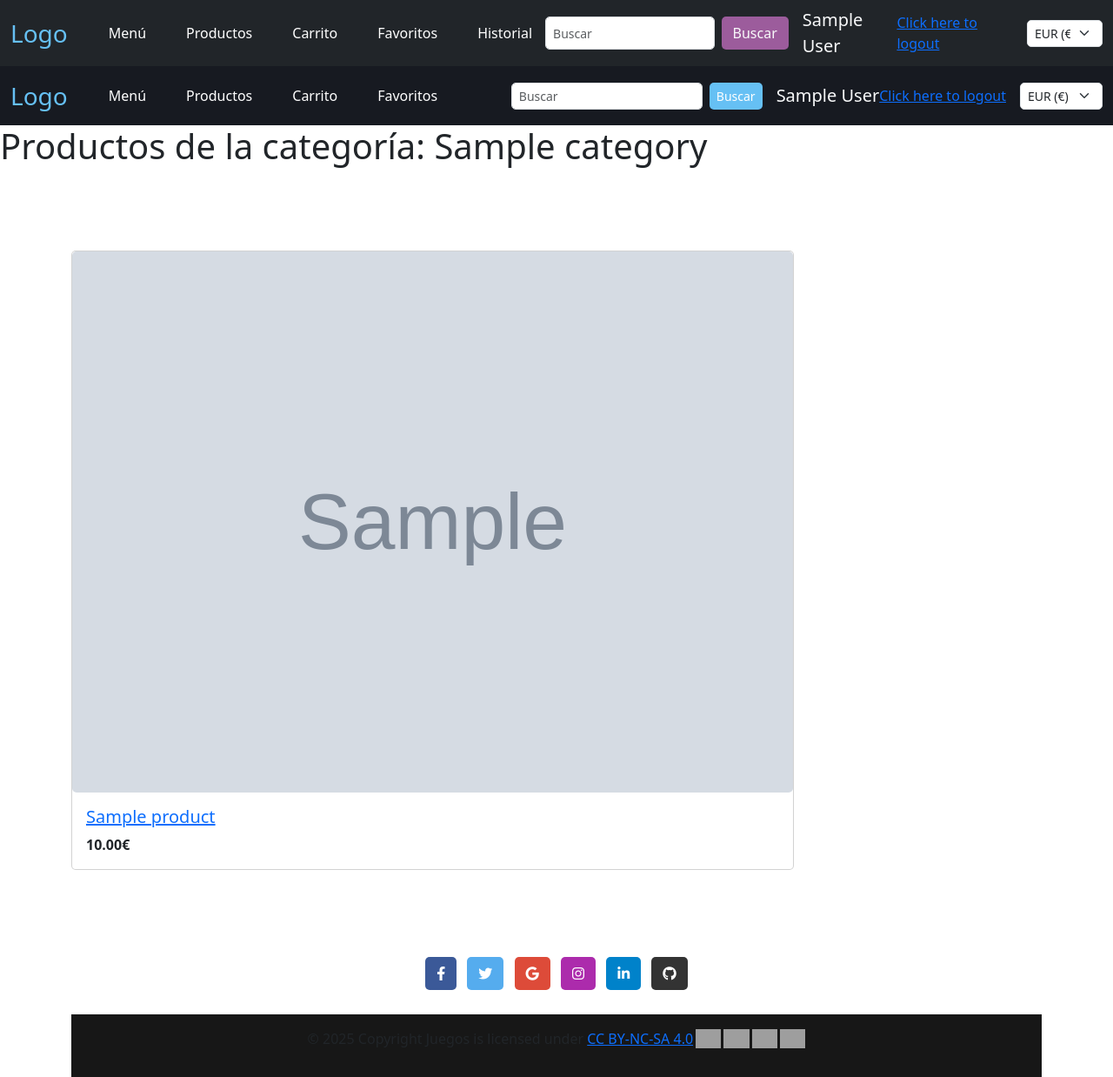
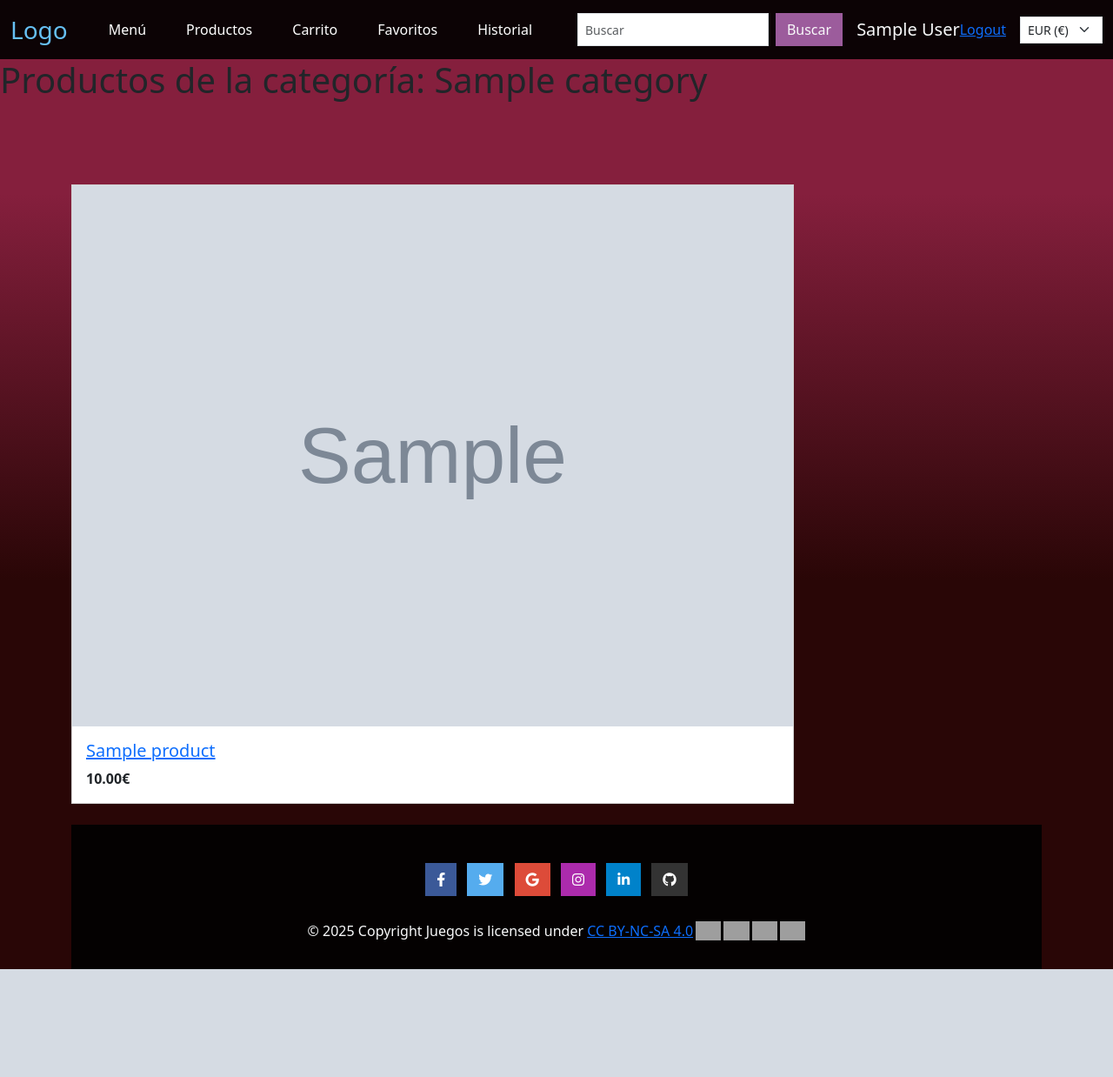
Before and after one commit to benazk/ProyectoTiendaOnline, a Flask app: page /categoria/1 in a window 1280 px wide. Shown: the whole page at 87% size. After the commit the page ends 1114 px from the top, so only its background shows below. Run offline with Flask 3, Linux system fonts and the light colour scheme; a user stored in the database is signed in; tables that the repository leaves empty hold one stand-in row (values such as "Sample post"); grey boxes marked "Sample" are stand-in pictures; grey boxes are pictures that could not be loaded.

Commit message:
Cambios en el interfaza grafico 04/02/25

```diff
--- a/mi_app/static/css/base.css
+++ b/mi_app/static/css/base.css
@@ -1,17 +1,17 @@
 .btn{
-    border-radius: 5px;
+    border-radius: 0px;
 }
 .form-control{
-    border-radius: 5px;
+    border-radius: 0px;
 }
 .form-select{
-    border-radius: 5px;
+    border-radius: 0px;
 }
 .card{
-    border-radius: 5px;
+    border-radius: 0px;
 }
 .card-img-top{
-    border-radius: 5px;
+    border-radius: 0px;
 }
 
 #carruselSlide{
@@ -41,7 +41,7 @@
 
 .nav-item button:hover {
     background-color: #4c6b90;
-    border-radius: 5px;
+    border-radius: 0px;
 }
 
 .btn-primary {
@@ -51,5 +51,9 @@
 
 .btn-dark:hover {
     background-color: #4c6b90;
-    border-radius: 5px;
+    border-radius: 0px;
 }
+body {
+    background: rgb(133,31,61);
+    background: linear-gradient(180deg, rgba(133,31,61,1) 20%, rgba(41,6,6,1) 60%);
+}
--- a/mi_app/templates/base.html
+++ b/mi_app/templates/base.html
@@ -14,29 +14,33 @@
 
 <body>
     <!-- Navbar (barra de navegación) -->
-    <nav class="navbar navbar-expand-lg navbar bg-dark ">
+    <nav class="navbar navbar-expand-lg navbar" style="background-color: rgba(0, 0, 0, 0.911);">
         <div class="container-fluid ">
             <!-- Logo en el navbar -->
             <a class="navbar-brand fs-3 " href="{{ url_for('catalog.home') }}">Logo</a>
             <!-- Botón "hamburguesa" para pantallas pequeñas -->
-            <button class="navbar-toggler" type="button" data-bs-toggle="collapse" data-bs-target="#mynavbar">
+            <button class="navbar-toggler bg-light" type="button" data-bs-toggle="collapse" data-bs-target="#mynavbar">
                 <span class="navbar-toggler-icon"></span>
             </button>
             <!-- Menú del navbar que se colapsa en pantallas pequeñas -->
             <div class="collapse navbar-collapse" id="mynavbar">
                 <ul class="navbar-nav me-auto">
                     <li class="nav-item">
-                        <a href="{{ url_for('catalog.home') }}"><button class="btn btn-dark fs-6 ms-3" type="button">Menú</button></a>
+                        <a href="{{ url_for('catalog.home') }}"><button class="btn btn-dark fs-6 ms-3"
+                                type="button">Menú</button></a>
                     </li>
                     <li class="nav-item">
-                        <a href="{{ url_for('catalog.productos') }}"><button class="btn btn-dark fs-6 ms-3" type="button">Productos</button></a>
+                        <a href="{{ url_for('catalog.productos') }}"><button class="btn btn-dark fs-6 ms-3"
+                                type="button">Productos</button></a>
                     </li>
                     {% if current_user.is_authenticated %}
                     <li class="nav-item">
-                        <a href="{{ url_for('catalog.carrito', user=current_user.nombre )}}"><button class="btn btn-dark  fs-6 ms-3" type="button">Carrito</button></a>
+                        <a href="{{ url_for('catalog.carrito', user=current_user.nombre )}}"><button
+                                class="btn btn-dark  fs-6 ms-3" type="button">Carrito</button></a>
                     </li>
                     <li class="nav-item">
-                        <a href="{{ url_for('catalog.favs', user=current_user.nombre  )}}"><button class="btn btn-dark fs-6 ms-3" type="button">Favoritos</button></a>
+                        <a href="{{ url_for('catalog.favs', user=current_user.nombre  )}}"><button
+                                class="btn btn-dark fs-6 ms-3" type="button">Favoritos</button></a>
                     </li>
                     <li class="nav-item">
                         <button class="btn btn-dark fs-6 ms-3" type="button">Historial</button>
@@ -51,11 +55,14 @@
                 </form>
                 <!-- Usuario y moneda en pantallas grandes -->
                 {% if current_user.is_authenticated %}
-                    <div class="text-light fs-5 ms-3 d-none d-md-block">{{ current_user.nombre }}<span id="username"></span></div>
-                    <a href="{{ url_for('catalog.logout') }}">Click here to logout</a>
+                <div class="text-light fs-5 ms-3 d-none d-md-block"> </i>{{ current_user.nombre }}<span id="username"></span>
+                </div>
+                <a href="{{ url_for('catalog.logout') }}"> Logout</a>
                 {% else %}
-                    <a href="{{ url_for('catalog.login') }}"><button class="btn btn-dark fs-6 ms-3" type="button">Iniciar Sesión</button></a>
-                    <a href="{{ url_for('catalog.registerform') }}"><button class="btn btn-dark fs-6 ms-3" type="button">Registrarse</button></a>
+                <a href="{{ url_for('catalog.login') }}"><button class="btn btn-dark fs-6 ms-3" type="button">Iniciar
+                        Sesión</button></a>
+                <a href="{{ url_for('catalog.registerform') }}"><button class="btn btn-dark fs-6 ms-3"
+                        type="button">Registrarse</button></a>
                 {% endif %}
                 <div class="ms-3 d-none d-md-block">
                     <select class="form-select form-select-sm" id="currencySelector">
@@ -69,39 +76,44 @@
     </nav>
     <div>
         {% block container %}{% endblock %}
+        <!-- Copyright -->
+        <div class="text-center text-light p-3" style="background-color: rgba(0, 0, 0, 0.911);">
             <!-- Footer -->
-    <footer class="text-center mt-5">
-      <div class="container p-4 pb-0" >
+            <footer class="text-center">
+                <div class="container p-4 pb-0">
                     <!-- Sección: Redes sociales -->
                     <section class="mb-4">
                         <!-- Facebook -->
-              <a data-mdb-ripple-init class="btn text-white btn-floating m-1" style="background-color: #3b5998;"
-                  href="facebook.com" role="button"><i class="fab fa-facebook-f"></i></a>
+                        <a data-mdb-ripple-init class="btn text-white btn-floating m-1"
+                            style="background-color: #3b5998;" href="facebook.com" role="button"><i
+                                class="fab fa-facebook-f"></i></a>
 
                         <!-- Twitter -->
-              <a data-mdb-ripple-init class="btn text-white btn-floating m-1" style="background-color: #55acee;"
-                  href="twitter.com" role="button"><i class="fab fa-twitter"></i></a>
+                        <a data-mdb-ripple-init class="btn text-white btn-floating m-1"
+                            style="background-color: #55acee;" href="twitter.com" role="button"><i
+                                class="fab fa-twitter"></i></a>
 
                         <!-- Google -->
-              <a data-mdb-ripple-init class="btn text-white btn-floating m-1" style="background-color: #dd4b39;"
-                  href="google.com" role="button"><i class="fab fa-google"></i></a>
+                        <a data-mdb-ripple-init class="btn text-white btn-floating m-1"
+                            style="background-color: #dd4b39;" href="google.com" role="button"><i
+                                class="fab fa-google"></i></a>
 
                         <!-- Instagram -->
-              <a data-mdb-ripple-init class="btn text-white btn-floating m-1" style="background-color: #ac2bac;"
-                  href="https://www.instagram.com" role="button"><i class="fab fa-instagram"></i></a>
+                        <a data-mdb-ripple-init class="btn text-white btn-floating m-1"
+                            style="background-color: #ac2bac;" href="https://www.instagram.com" role="button"><i
+                                class="fab fa-instagram"></i></a>
 
                         <!-- Linkedin -->
-              <a data-mdb-ripple-init class="btn text-white btn-floating m-1" style="background-color: #0082ca;"
-                  href="https://es.linkedin.com" role="button"><i class="fab fa-linkedin-in"></i></a>
+                        <a data-mdb-ripple-init class="btn text-white btn-floating m-1"
+                            style="background-color: #0082ca;" href="https://es.linkedin.com" role="button"><i
+                                class="fab fa-linkedin-in"></i></a>
 
                         <!-- Github -->
-              <a data-mdb-ripple-init class="btn text-white btn-floating m-1" style="background-color: #333333;"
-                  href="https://github.com/benazk/ProyectoTiendaOnline" role="button"><i class="fab fa-github"></i></a>
+                        <a data-mdb-ripple-init class="btn text-white btn-floating m-1"
+                            style="background-color: #333333;" href="https://github.com/benazk/ProyectoTiendaOnline"
+                            role="button"><i class="fab fa-github"></i></a>
                     </section>
                 </div>
-
-      <!-- Copyright -->
-      <div class="text-center p-3" style="background-color: rgba(0, 0, 0, 0.911);">
                 <p xmlns:cc="http://creativecommons.org/ns#" xmlns:dct="http://purl.org/dc/terms/"><span
                         property="dct:title">© 2025 Copyright Juegos</span> is licensed under <a
                         href="https://creativecommons.org/licenses/by-nc-sa/4.0/?ref=chooser-v1" target="_blank"
@@ -113,11 +125,11 @@
                             style="height:22px!important;margin-left:3px;vertical-align:text-bottom;"
                             src="https://mirrors.creativecommons.org/presskit/icons/nc.svg?ref=chooser-v1" alt=""><img
                             style="height:22px!important;margin-left:3px;vertical-align:text-bottom;"
-                        src="https://mirrors.creativecommons.org/presskit/icons/sa.svg?ref=chooser-v1" alt=""></a></p>
+                            src="https://mirrors.creativecommons.org/presskit/icons/sa.svg?ref=chooser-v1" alt=""></a>
+                </p>
         </div>
         </footer>
         <!-- Agregar iconos a los botones de categorías -->
-
         <script src="https://unpkg.com/vue@3"></script>
         <script src="{{ url_for('static', filename='js/vue.js') }}"></script>
     </div>
--- a/mi_app/templates/index.html
+++ b/mi_app/templates/index.html
@@ -16,63 +16,35 @@
                 margin-right: 6%;
             }
         }
+
+        a {
+            text-decoration: none;
+        }
     </style>
 </head>
 
-<body style="background-color: rgb(77, 120, 170);">
+<body>
     <!-- Botón para desplegar categorías en pantallas pequeñas (justo debajo del navbar) -->
     <div class="d-block d-md-none">
-        <button style="width: 80px; height: 50px" class="btn btn-dark w-20 ms-auto d-block" type="button"
+        <button style="width: 100%; height: 70px" class="btn btn-dark w-20 ms-auto d-block text-light" type="button"
             data-bs-toggle="collapse" data-bs-target="#mobile-categories">
             <i class="bi bi-chevron-down"></i>
-        </button>
+            Categorías</button>
         <div class="collapse" id="mobile-categories">
             <ul class="list-unstyled">
                 {% for categ in categorias%} <!--Bucle para mostrar todas las categorías dentro del menú desplegable-->
                 <li><a href="{{url_for('catalog.categoria', categ=categ['idCategoria'])}}"
-                        class="link-dark rounded p-1">{{ categ["nombre"] }}</a></li>
+                        class="link-light rounded p-1">{{ categ["nombre"] }}</a></li>
                 {% endfor %}
             </ul>
         </div>
     </div>
-
-
-
-    <!-- Sidebar de categorías (se muestra solo en pantallas grandes) -->
-    <div class="d-flex">
-        <div class="col-md-3">
-            <div class="position- top-0 end-0 vh-100 bg-light p-4 d-none d-md-block categoria"
-                style="width: 250px; border-left: 1px solid #ccc;">
-
-
-                <ul class="list-unstyled">
-                    <li class="mb-3">
-                        <button
-                            class="btn text-dark btn-toggle align-items-center rounded d-flex justify-content-between w-100"
-                            data-bs-toggle="collapse" data-bs-target="#home-collapse" aria-expanded="true">
-                            Categorias
-                            <i class="bi bi-chevron-down"></i>
-                        </button>
-                        <div class="collapse show" id="home-collapse">
-                            <ul class="list-unstyled fw-normal small ">
-                                {% for categ in categorias%}
-                                <!--Bucle para mostrar todas las categorías dentro del menú desplegable-->
-                                <li><a href="{{url_for('catalog.categoria', categ=categ['idCategoria'])}}"
-                                        class="link-dark rounded p-1">{{ categ["nombre"] }}</a></li>
-                                {% endfor %}
-                            </ul>
-                        </div>
-                    </li>
-
-                    <li class="border-top my-2"></li>
-
-
-                </ul>
-            </div>
-        </div>
+    <div class="container mt-5 mb-5">
+        <div class="row">
             <!--Este div de aquí le corresponde al carrusel de los juegos destacados de nuestra tienda y clicar en ellos te llevará a la página de dicho producto-->
-        <div class="col-sm-12 col-md-6 col-lg-8">
-            <div class="container-fluid">
+            <div class="col-sm-12 col-md-7 col-lg-9">
+                <h2 class="text-light text-center">Destacados y recomendados</h2>
+                <div class="container">
                     <div id="carouselExampleIndicators" class="carousel slide carousel-fade" data-bs-ride="carousel">
                         <div class="carousel-indicators">
                             {% set num = {"count":0} %} <!--Este diccionario con la key count sirve para hacer un conteo desde 0 porque el carrusel
@@ -95,7 +67,7 @@
                                         src="{{url_for('static', filename=destacado['imagen'])}}" class="d-block w-100"
                                         alt="...">
                                 </a>
-                            <h3 style="text-align: center;">{{destacado['nombre']}}</h3>
+                                <h3 class="text-center text-light">{{destacado['nombre']}}</h3>
                             </div>
                             {% endif %}
                             {% endfor %}
@@ -114,6 +86,34 @@
                     </div>
                 </div>
             </div>
+            <!-- Sidebar de categorías (se muestra solo en pantallas grandes) -->
+            <div class="col-sm-12 col-md-5 col-lg-3" style="background-color:rgba(0, 0, 0, 0.911);">
+                <div class="container-fluid" style="background-color:rgba(0, 0, 0, 0.911);">
+                    <div class="position-top-0 end-0 vh-100 p-4 d-none d-md-block categoria text-light"
+                        style="width: 250px;">
+                        <ul class="list-unstyled text-light" style="background-color: rgba(0, 0, 0, 0.911);">
+                            <li class="mb-3">
+                                <button
+                                    class="btn text-light btn-toggle align-items-center rounded d-flex justify-content-between w-100"
+                                    data-bs-toggle="collapse" data-bs-target="#home-collapse" aria-expanded="true">
+                                    Categorias
+                                    <i class="bi bi-chevron-down"></i>
+                                </button>
+                                <div class="collapse show" id="home-collapse">
+                                    <ul class="list-unstyled fw-normal small ">
+                                        {% for categ in categorias%}
+                                        <!--Bucle para mostrar todas las categorías dentro del menú desplegable-->
+                                        <li><a href="{{url_for('catalog.categoria', categ=categ['idCategoria'])}}"
+                                                class="link-light rounded p-1">{{ categ["nombre"] }}</a></li>
+                                        {% endfor %}
+                                    </ul>
+                                </div>
+                            </li>
+                        </ul>
+                    </div>
+                </div>
+            </div>
+        </div>
     </div>
 </body>
 
--- a/mi_app/templates/prods-por-categ.html
+++ b/mi_app/templates/prods-por-categ.html
@@ -21,61 +21,6 @@
 </head>
 
 <body>
-    <!-- Navbar (barra de navegación) -->
-    <nav class="navbar navbar-expand-lg">
-        <div class="container-fluid">
-            <!-- Logo en el navbar -->
-            <a class="navbar-brand fs-3" href="{{ url_for('catalog.home') }}">Logo</a>
-            <!-- Botón "hamburguesa" para pantallas pequeñas -->
-            <button class="navbar-toggler" type="button" data-bs-toggle="collapse" data-bs-target="#mynavbar">
-                <span class="navbar-toggler-icon"></span>
-            </button>
-            <!-- Menú del navbar que se colapsa en pantallas pequeñas -->
-            <div class="collapse navbar-collapse" id="mynavbar">
-                <ul class="navbar-nav me-auto">
-                    <li class="nav-item">
-                        <a href="{{ url_for('catalog.home', page=1) }}"><button class="btn btn-light btn-sm fs-6 ms-3" type="button">Menú</button></a>
-                    </li>
-                    <li class="nav-item">
-                        <a href="{{ url_for('catalog.productos') }}"><button class="btn btn-primary btn-sm fs-6 ms-3" type="button">Productos</button></a>
-                    </li>
-                    {% if current_user.is_authenticated %}
-                    <li class="nav-item">
-                        <a href="{{ url_for('catalog.carrito', user=current_user.nombre )}}"><button class="btn btn-light btn-sm fs-6 ms-3" type="button">Carrito</button></a>
-                    </li>
-                    <li class="nav-item">
-                        <a href="{{ url_for('catalog.favs', user=current_user.nombre  )}}"><button class="btn btn-light btn-sm fs-6 ms-3" type="button">Favoritos</button></a>
-                    </li>
-                    {% endif %}
-                    <li class="nav-item">
-
-                    </li>
-                </ul>
-                <!-- Barra de búsqueda -->
-                <form class="d-flex ms-auto barraBusqueda">
-                    <input class="form-control form-control-sm me-2" type="search" placeholder="Buscar"
-                        aria-label="Search">
-                    <button class="btn btn-primary btn-sm" type="submit">Buscar</button>
-                </form>
-                <!-- Usuario y moneda en pantallas grandes -->
-                {% if current_user.is_authenticated %}
-                    <div class="text-light fs-5 ms-3 d-none d-md-block">{{ current_user.nombre }}<span id="username"></span></div>
-                    <a href="{{ url_for('catalog.logout') }}">Click here to logout</a>
-                {% else %}
-                    <a href="{{ url_for('catalog.login') }}"><button class="btn btn-light btn-sm fs-6 ms-3" type="button">Iniciar Sesión</button></a>
-                    <a href="{{ url_for('catalog.register') }}"><button class="btn btn-light btn-sm fs-6 ms-3" type="button">Registrarse</button></a>
-                {% endif %}
-
-                <div class="ms-3 d-none d-md-block">
-                    <select class="form-select form-select-sm" id="currencySelector">
-                        <option value="eur">EUR (€)</option>
-                        <option value="usd">USD ($)</option>
-                        <option value="gbp">GBP (£)</option>
-                    </select>
-                </div>
-            </div>
-        </div>
-    </nav>
 
     <h1>Productos de la categoría: {{nombreCateg}}</h1>
     <!-- Contenedor principal con fila para juegos y sidebar -->
```
Also changed, not shown: mi_app/templates/pagina-producto-especifico.html (+32 -28 lines), mi_app/templates/productos.html (+18 -18 lines). Lines whose indentation alone changed are shown as unchanged.
